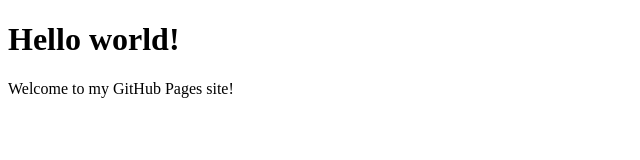
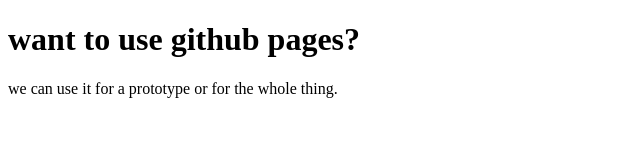
Before and after one commit to dkjones1/digitalwardrobe, a plain HTML site: page index.html in a window 1280 px wide. Shown: the whole page, without its empty margins (0-640 px from the left). Drawn offline with Linux system fonts and the light colour scheme.

Commit message:
Update index.html

```diff
--- a/index.html
+++ b/index.html
@@ -1,10 +1,10 @@
 <!DOCTYPE html>
 <html>
   <head>
-    <title>My GitHub Pages Site</title>
+    <title>digitalwardrobe</title>
   </head>
   <body>
-    <h1>Hello world!</h1>
-    <p>Welcome to my GitHub Pages site!</p>
+    <h1>want to use github pages?</h1>
+    <p>we can use it for a prototype or for the whole thing.</p>
   </body>
 </html>
```
